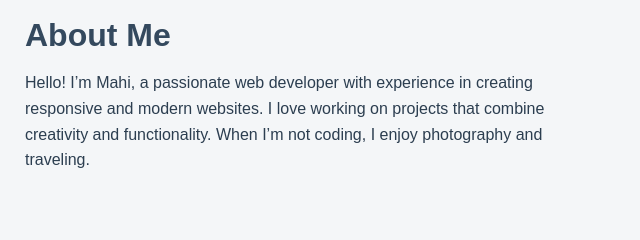
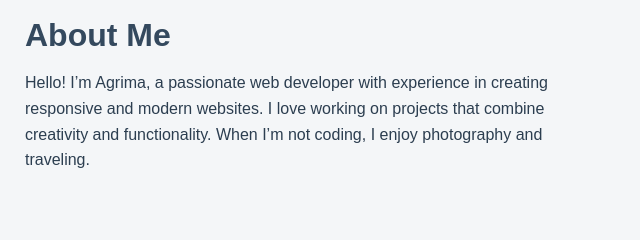
Before and after one commit to agrimaagrawal2/Frontend-Dev, a plain HTML site: page personalportfolio.html in a window 1280 px wide. Shown: the part 311-551 px from the top of the page, 23-663 px from the left. Drawn offline with Linux system fonts and the light colour scheme.

Commit message:
Update personalportfolio.html

```diff
--- a/personalportfolio.html
+++ b/personalportfolio.html
@@ -23,7 +23,7 @@
     <!-- About Me Section -->
     <section class="about">
       <h2>About Me</h2>
-      <p>Hello! I’m Mahi, a passionate web developer with experience in creating responsive and modern websites. I love working on projects that combine creativity and functionality. When I’m not coding, I enjoy photography and traveling.</p>
+      <p>Hello! I’m Agrima, a passionate web developer with experience in creating responsive and modern websites. I love working on projects that combine creativity and functionality. When I’m not coding, I enjoy photography and traveling.</p>
     </section>
 
     <!-- Image Section -->
@@ -38,4 +38,5 @@
   </footer>
 
 </body>
+
 </html>
```
